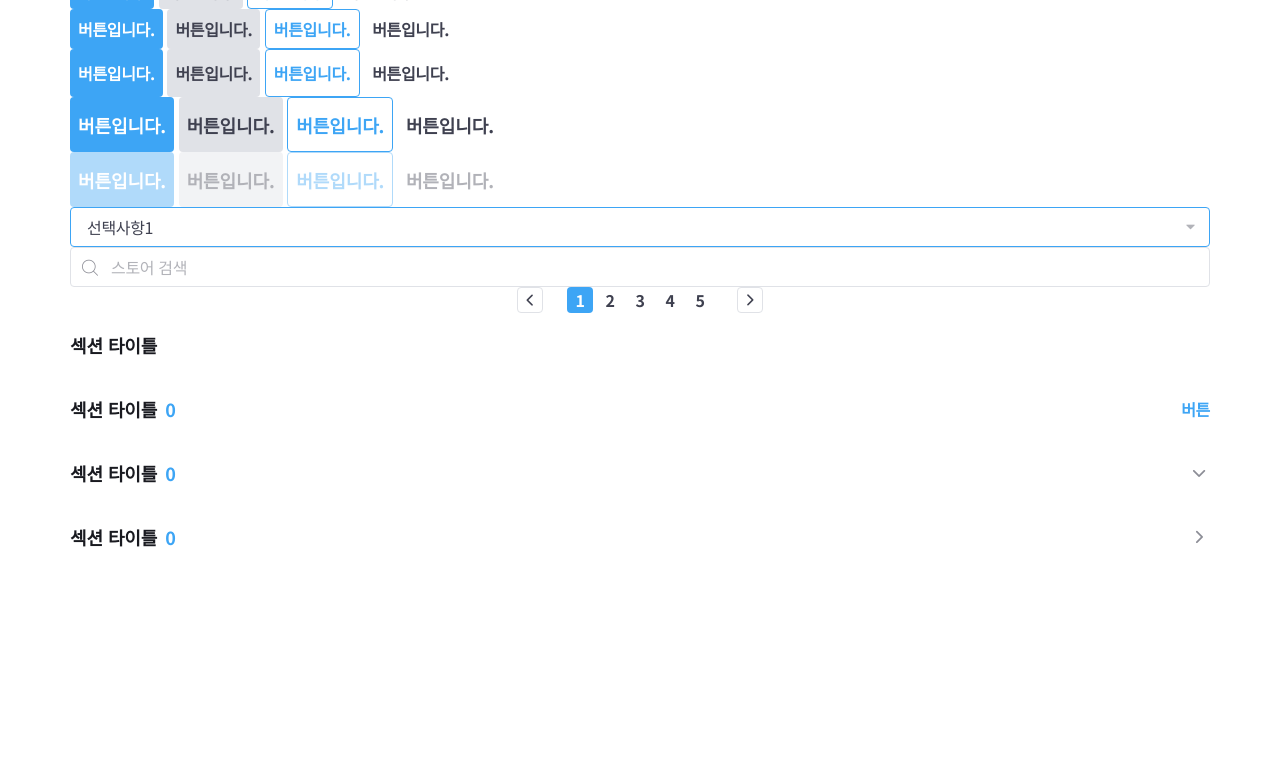
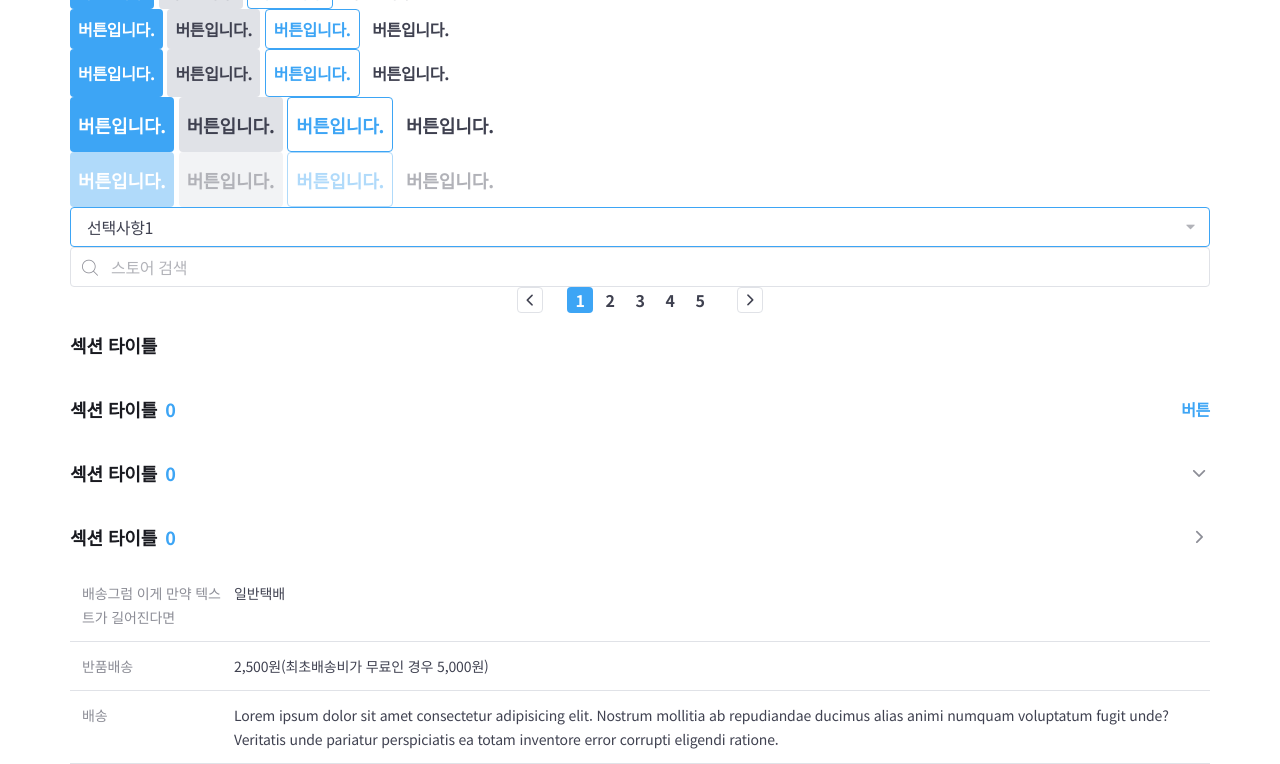
Before and after one commit to JEON-Sungsu/tomorrow-house, a website: page component.html in a window 1280 px wide. Shown: the part 154-918 px from the top of the page. Before the commit the page ends 800 px from the top, so only its background shows below. Drawn offline with Linux system fonts and the light colour scheme; files whose address does not match are found by name.

Commit message:
product-table component making finish

```diff
--- a/component.html
+++ b/component.html
@@ -181,6 +181,29 @@
           </button>
         </header>
       </div>
+
+      <div>
+        <table class="product-table">
+          <tbody>
+            <tr>
+              <th scope="row">배송그럼 이게 만약 텍스트가 길어진다면</th>
+              <td>일반택배</td>
+            </tr>
+            <tr>
+              <th scope="row">반품배송</th>
+              <td>2,500원(최초배송비가 무료인 경우 5,000원)</td>
+            </tr>
+            <tr>
+              <th scope="row">배송</th>
+              <td>
+                Lorem ipsum dolor sit amet consectetur adipisicing elit. Nostrum mollitia ab repudiandae ducimus alias animi
+                numquam voluptatum fugit unde? Veritatis unde pariatur perspiciatis ea totam inventore error corrupti eligendi
+                ratione.
+              </td>
+            </tr>
+          </tbody>
+        </table>
+      </div>
     </div>
   </body>
 </html>
--- /dev/null
+++ b/style/components/_product-table.scss
@@ -0,0 +1,41 @@
+.product-table {
+  $table-cell-padding: 12px;
+  $table-th-width-sm: 100px;
+  $table-th-width-md: 140px + $table-cell-padding;
+
+  width: 100%;
+  border-collapse: collapse;
+  table-layout: fixed;
+
+  tr {
+    @include text-style(12, $primary);
+    text-align: left;
+    border-bottom: 1px solid $border;
+    vertical-align: top;
+  }
+
+  th,
+  td {
+    padding: $table-cell-padding;
+  }
+
+  th {
+    width: $table-th-width-sm + $table-cell-padding * 2;
+    font-weight: 400;
+    color: $secondary;
+  }
+
+  td {
+    padding-left: 0;
+  }
+
+  @include responsive(T) {
+    tr {
+      @include text-style(14);
+    }
+
+    th {
+      width: $table-th-width-md + $table-cell-padding;
+    }
+  }
+}
--- a/style/main.scss
+++ b/style/main.scss
@@ -37,6 +37,7 @@
 @import './components/order-form';
 @import './components/checkout-card';
 @import './components/product-section-header';
+@import './components/product-table';
 
 @import './layouts/grids';
 @import './layouts/gnb';
```
Also changed, not shown: style.css, 1 other file.
